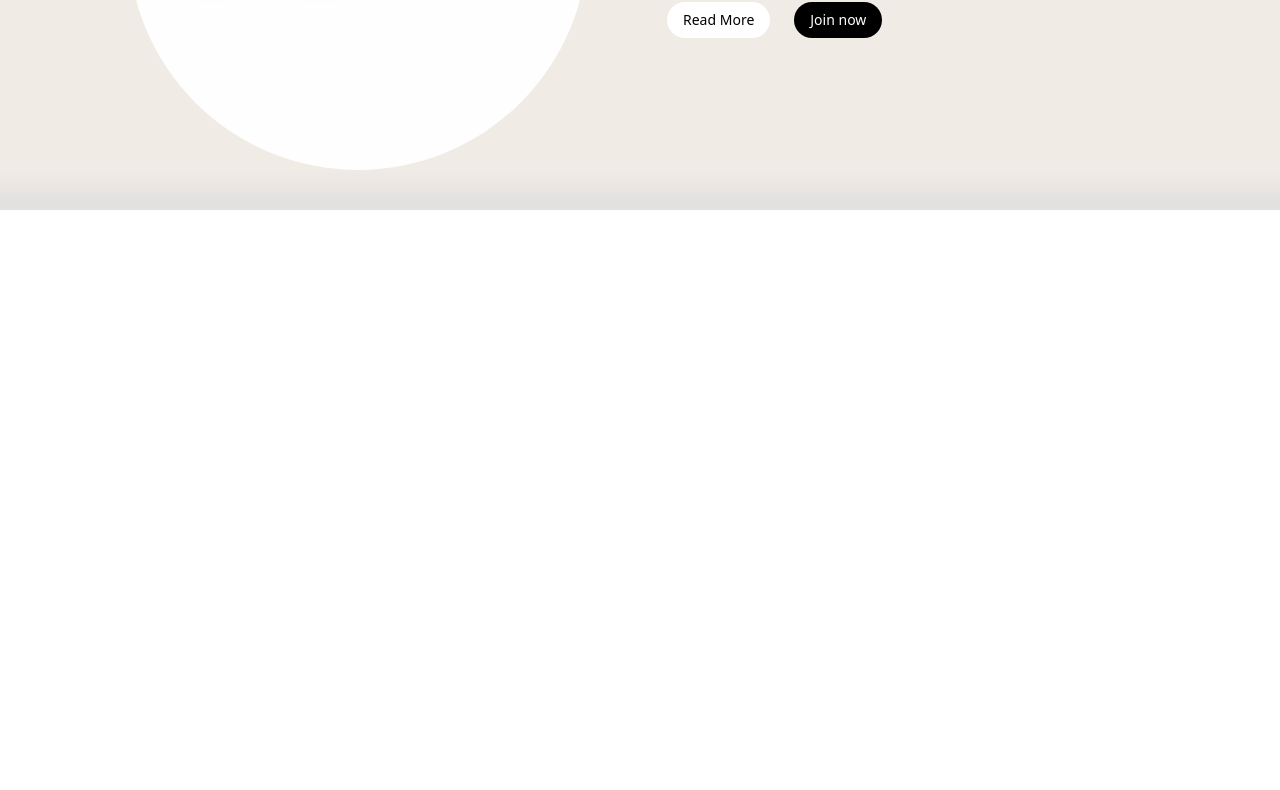
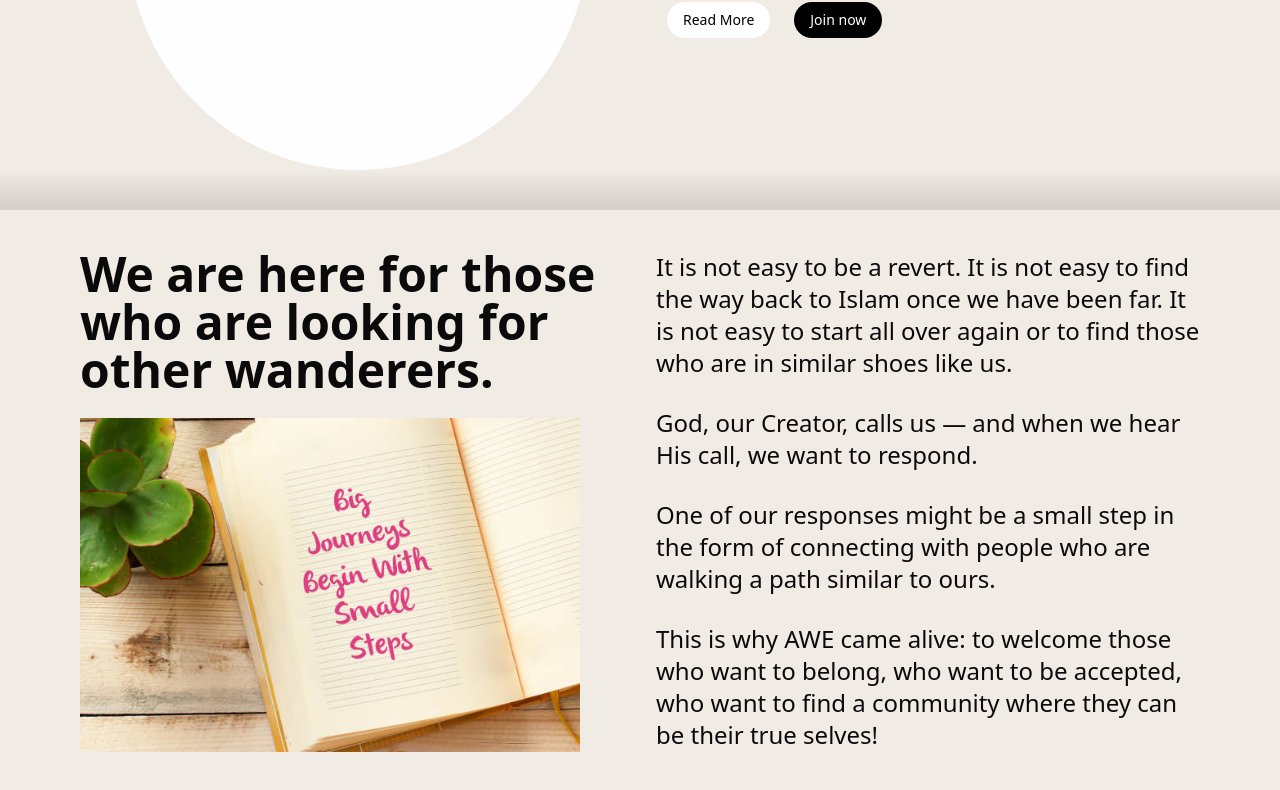
Before and after one commit to mota6em/awe, a React (Vite) app: page / in a window 1280 px wide. Shown: the part 368-1158 px from the top of the page. Before the commit the page ends 800 px from the top, so only its background shows below. Built offline with nearby package versions, Linux system fonts and the light colour scheme.

Commit message:
Create OurMission component

```diff
--- /dev/null
+++ b/src/components/OurMission.tsx
@@ -0,0 +1,38 @@
+const OurMission = () => {
+  return (
+    <div className="flex flex-col md:flex-row w-full justify-between gap-8 py-10 px-4 md:px-10 xl:px-20">
+      <div className=" md:w-1/2 flex flex-col gap-y-2">
+        <h2 className="text-4xl md:text-5xl font-semibold mb-4">
+          We are here for those who are looking for other wanderers.{" "}
+        </h2>
+        <img
+          src="./imgs/home-2nd-sec-img.jpg"
+          className="w-125  object-cover"
+          alt="Book image contains quote 'Big Journeys Begin With Small Steps'"
+        />
+      </div>
+      <div className="md:w-1/2 flex flex-col gap-y-4 md:gap-7 justify-center text-xl md:text-2xl">
+        <p>
+          It is not easy to be a revert. It is not easy to find the way back to
+          Islam once we have been far. It is not easy to start all over again or
+          to find those who are in similar shoes like us.
+        </p>
+        <p>
+          God, our Creator, calls us — and when we hear His call, we want to
+          respond.
+        </p>
+        <p>
+          One of our responses might be a small step in the form of connecting
+          with people who are walking a path similar to ours.
+        </p>
+        <p>
+          This is why AWE came alive: to welcome those who want to belong, who
+          want to be accepted, who want to find a community where they can be
+          their true selves!
+        </p>
+      </div>
+    </div>
+  );
+};
+
+export default OurMission;
--- a/src/pages/Home.tsx
+++ b/src/pages/Home.tsx
@@ -1,9 +1,11 @@
 import Hero from "@/components/Hero";
+import OurMission from "@/components/OurMission";
 
 const Home = () => {
   return (
-    <div>
+    <div className="bg-[#f1ebe6] min-h-screen">
       <Hero />
+      <OurMission />
     </div>
   );
 };
```
Also changed, not shown: public/imgs/home-2nd-sec-img.jpg (added).
